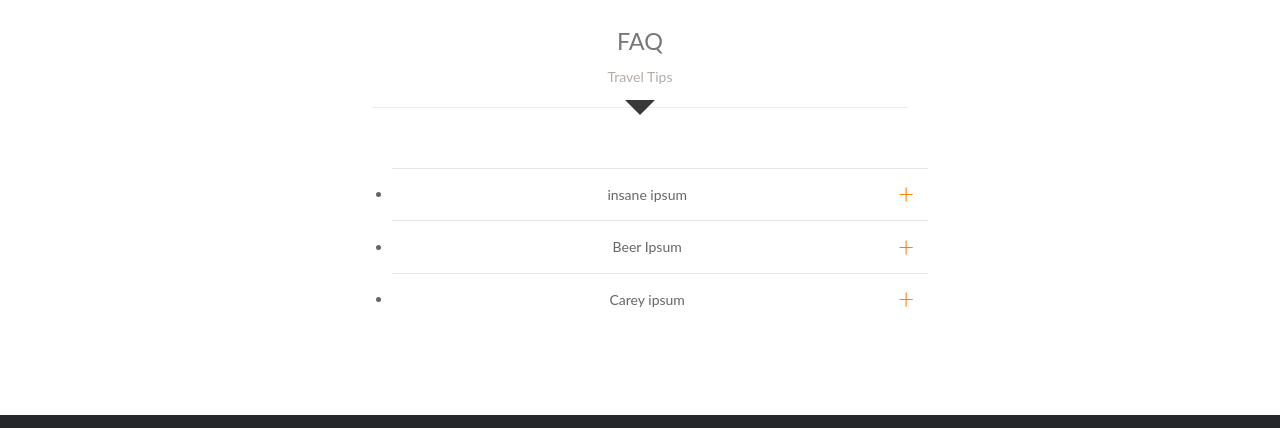
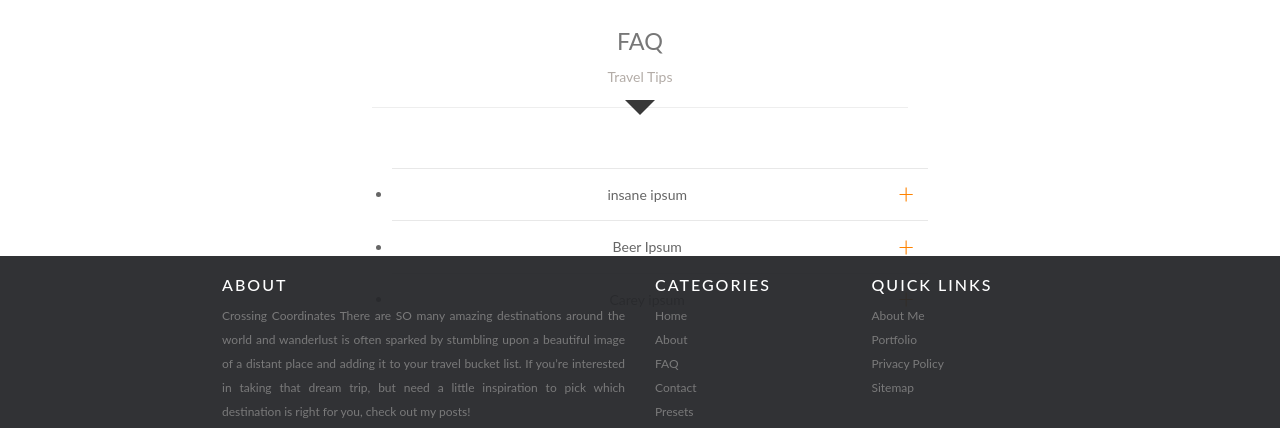
Before and after one commit to elizabethluong/Travel-web, a plain HTML site: page faq.html in a window 1280 px wide. Shown: the part 314-742 px from the top of the page. Drawn offline with nearby package versions, Linux system fonts and the light colour scheme.

Commit message:
commit-32

```diff
--- a/styles.css
+++ b/styles.css
@@ -1,3 +1,19 @@
+::-webkit-scrollbar {
+    width: 15px;
+}
+
+::-webkit-scrollbar-track {
+    -webkit-box-shadow: inset 0 0 6px rgba(0,0,0,0.3);
+    border-radius: 5px;
+
+}
+
+::-webkit-scrollbar-thumb {
+    border-radius: 5px;
+    -webkit-box-shadow: inset 0 0 6px rgba(0,0,0,0.5);
+}
+
+
 body {font-family: helvetica}
 .container {width: 320px; margin: 0 auto; overflow: hidden}
 a{text-decoration: none}
@@ -100,6 +116,7 @@ a{text-decoration: none}
 		-webkit-transform: translateX(-8%);
 	}
 	65%{
+
 		-webkit-transform: translateX(4%);
 	}
 	80%{
@@ -263,6 +280,8 @@ body {
   font-family: 'Lato', sans-serif;
   background: #ffffff;
   color: #b3aca7;
+  margin-bottom: 275px;
+
 }
 
 header {
@@ -498,14 +517,18 @@ color: black
 g
 
 body {
+  margin-bottom:50px;
   margin: 0;
 }
 
 
 .site-footer
 {
-  background-color:#26272b;
-  padding:45px 0 20px;
+  position: fixed;
+  left: 0;
+  bottom: 0;
+  background-color:#26272b;opacity:0.95;
+  padding:15px 0 0px;
   font-size:12px;
   line-height:24px;
   color:#737373;
```
